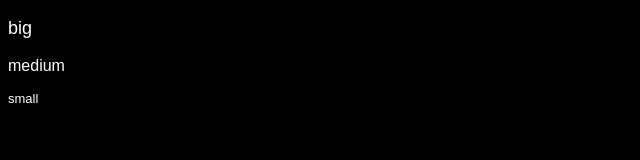
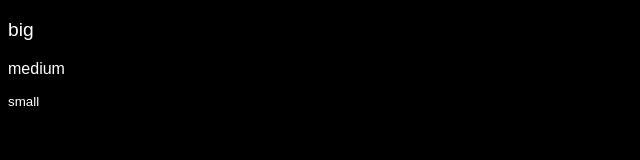
Before and after one commit to Cocaine-Potato/cocaine-potato.github.io, a plain HTML site: page index.html in a window 1280 px wide. Shown: the full height of the page, 0-640 px from the left. Drawn offline with Linux system fonts and the light colour scheme; a web font is replaced by a local one.

Commit message:
Update style.css

```diff
--- a/style.css
+++ b/style.css
@@ -4,7 +4,7 @@
 }
 
 .big {
-    font-size: large;
+    font-size: larger;
 }
 
 .medium {
@@ -12,7 +12,7 @@
 }
 
 .small {
-    font-size: small;
+    font-size: smaller;
 }
 
 .Prism {
```
